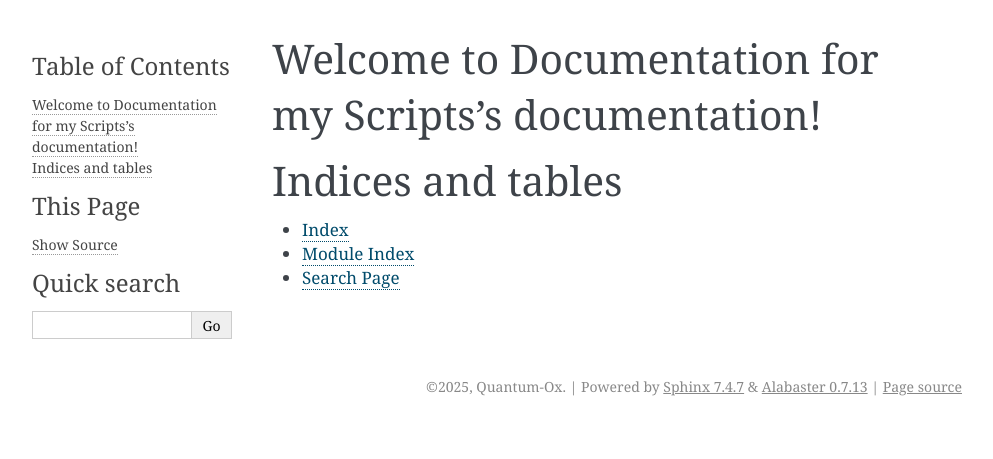
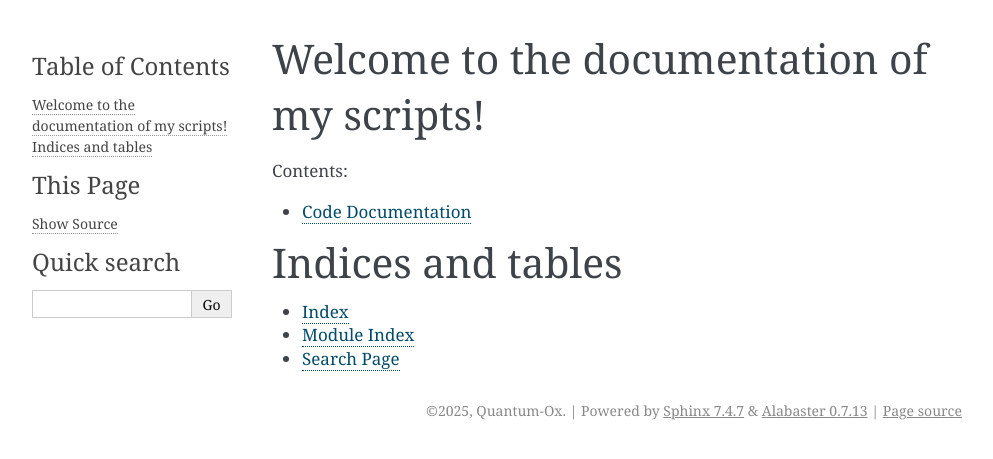
Before and after one commit to Quantum-Ox/MyScripts, a Sphinx documentation site: the page built from sphinx/index.rst, in a window 1280 px wide. Shown: the top 459 px of the page, without its empty margins (148-1141 px from the left). Built offline with Sphinx 7.4.7, drawn with Linux system fonts in a browser that asks for light colours.

Commit message:
Test page for code documentation

```diff
--- /dev/null
+++ b/sphinx/code.rst
@@ -0,0 +1,5 @@
+Code Documentation
+==================
+
+.. automodule:: example1
+    :members:
--- a/sphinx/conf.py
+++ b/sphinx/conf.py
@@ -12,9 +12,9 @@
 # add these directories to sys.path here. If the directory is relative to the
 # documentation root, use os.path.abspath to make it absolute, like shown here.
 #
-# import os
-# import sys
-# sys.path.insert(0, os.path.abspath('.'))
+import os
+import sys
+sys.path.insert(0, os.path.abspath('../'))
 
 
 # -- Project information -----------------------------------------------------
--- a/sphinx/index.rst
+++ b/sphinx/index.rst
@@ -3,12 +3,16 @@
    You can adapt this file completely to your liking, but it should at least
    contain the root `toctree` directive.
 
-Welcome to Documentation for my Scripts's documentation!
+Welcome to the documentation of my scripts!
 ========================================================
 
 .. toctree::
    :maxdepth: 2
    :caption: Contents:
+
+   code
+
+
 
 
 
```
Also changed, not shown: 1 other file.
